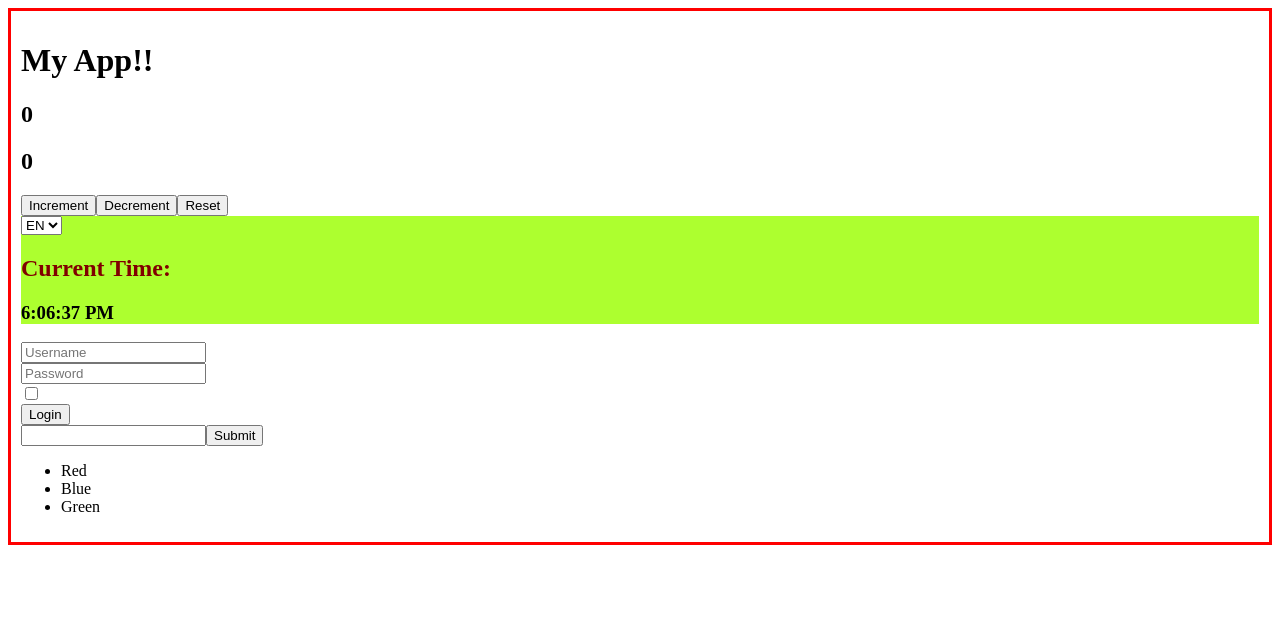
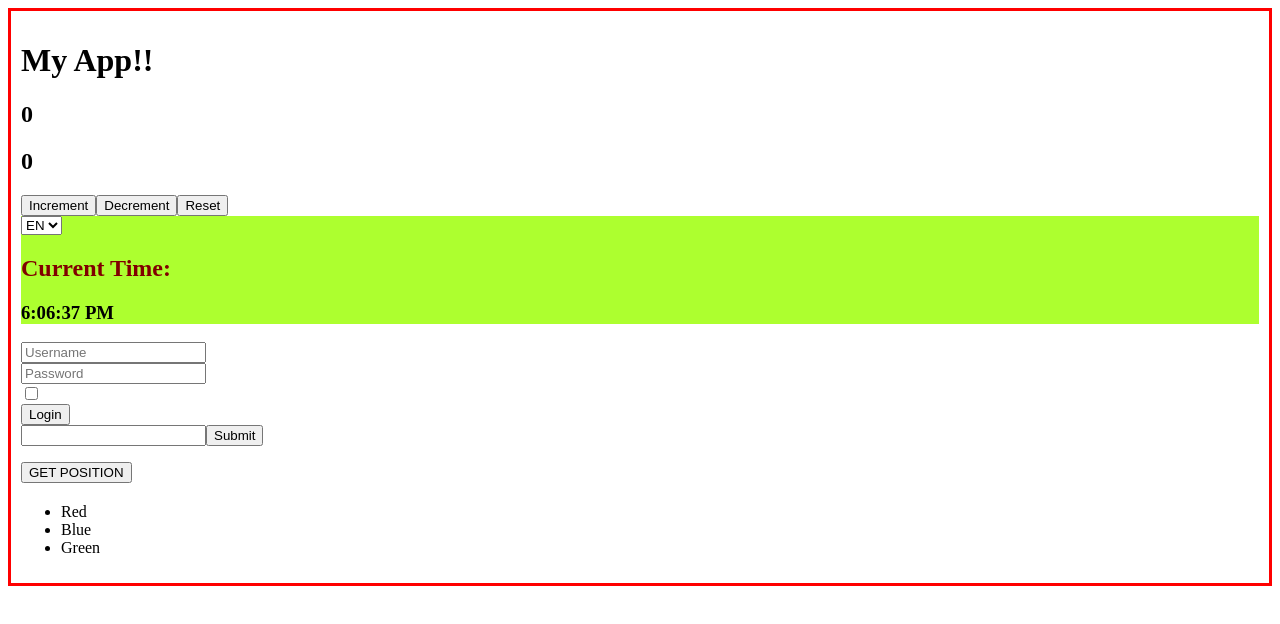
Before and after one commit to delisnt/esercizi, a React (Vite) app in the folder first-react/: page / in a window 1280 px wide. Both pictures are taken after a click on the element "My App!!". Shown: the top 624 px of the page. Built offline with nearby package versions, Linux system fonts and the light colour scheme.

Commit message:
conclusi esercizi custom hook

```diff
--- a/first-react/src/components/App.jsx
+++ b/first-react/src/components/App.jsx
@@ -6,12 +6,15 @@ import Counter from "./Counter";
 import LoginForm from "./LoginForm";
 import { createContext } from "react";
 import SearchUser from "./SearchUser";
+import CurrentLocationHook from "./CurrentLocationHook";
+import CurrentLocation from "./CurrentLocation";
 
 function App() {
   function handleLogin({ username, password }) {
     console.log(`You are logged as ${username}`);
     console.log(password);
   }
+
 
 
   return (
@@ -21,6 +24,7 @@ function App() {
       <Clock />
       <LoginForm/>
       <SearchUser />
+      <CurrentLocation/>
       <Colors
         colors={[
           { name: "Red", id: 1 },
--- /dev/null
+++ b/first-react/src/components/CurrentLocation.jsx
@@ -0,0 +1,17 @@
+import CurrentLocationHook from "./CurrentLocationHook";
+
+function CurrentLocation() {
+  const { getLocation, error, loading, location } = CurrentLocationHook();
+  return (
+    <>
+      <button onClick={getLocation}>GET POSITION</button>
+      <h2>{loading && loading}</h2>
+      <h2>{error && error}</h2>
+      <h2>{loading && loading}</h2>
+      <h2>{location && `Longitude: ${location.longitude}`}</h2>
+      <h2>{location && `Longitude: ${location.latitude}`}</h2>
+    </>
+  );
+}
+
+export default CurrentLocation;
--- /dev/null
+++ b/first-react/src/components/CurrentLocationHook.jsx
@@ -0,0 +1,36 @@
+import { useEffect, useState } from "react";
+
+function CurrentLocationHook() {
+  const [location, setLocation] = useState(null);
+  const [error, setError] = useState(null);
+  const [loading, setLoading] = useState(false);
+
+  useEffect(() => {
+    console.log(location);
+  });
+
+  function getLocation() {
+    setLoading(true);
+    setError(null)
+    if (!navigator.geolocation){
+        setError("Could not get position")
+        setLoading(false)
+      }
+    navigator.geolocation.getCurrentPosition((position) => {
+      setLocation({
+        latitude: position.coords.latitude,
+        longitude: position.coords.longitude,
+      });
+    });
+    setLoading(false);
+  }
+
+  return {
+    getLocation,
+    error,
+    loading,
+    location
+  }
+}
+
+export default CurrentLocationHook;
--- a/first-react/src/components/GithubUser.jsx
+++ b/first-react/src/components/GithubUser.jsx
@@ -6,6 +6,7 @@ function GithubUser({ username }) {
   const [error, setError] = useState(false)
 
   useEffect(() => {
+    setLoading(true)
     const fetchData = async () => {
       try {
         const response = await fetch(
@@ -16,6 +17,7 @@ function GithubUser({ username }) {
         }
         const jsonData = await response.json();
         setData(jsonData);
+        setLoading(false)
       } catch (error) {
         console.error(error);
       }
@@ -31,6 +33,7 @@ function GithubUser({ username }) {
 
   return (
     <div>
+      <h2>{loading && loading}</h2>
       <h2>{error && error}</h2>
       <h2>{data.name}</h2>
       <h3>{data.login}</h3>
```
